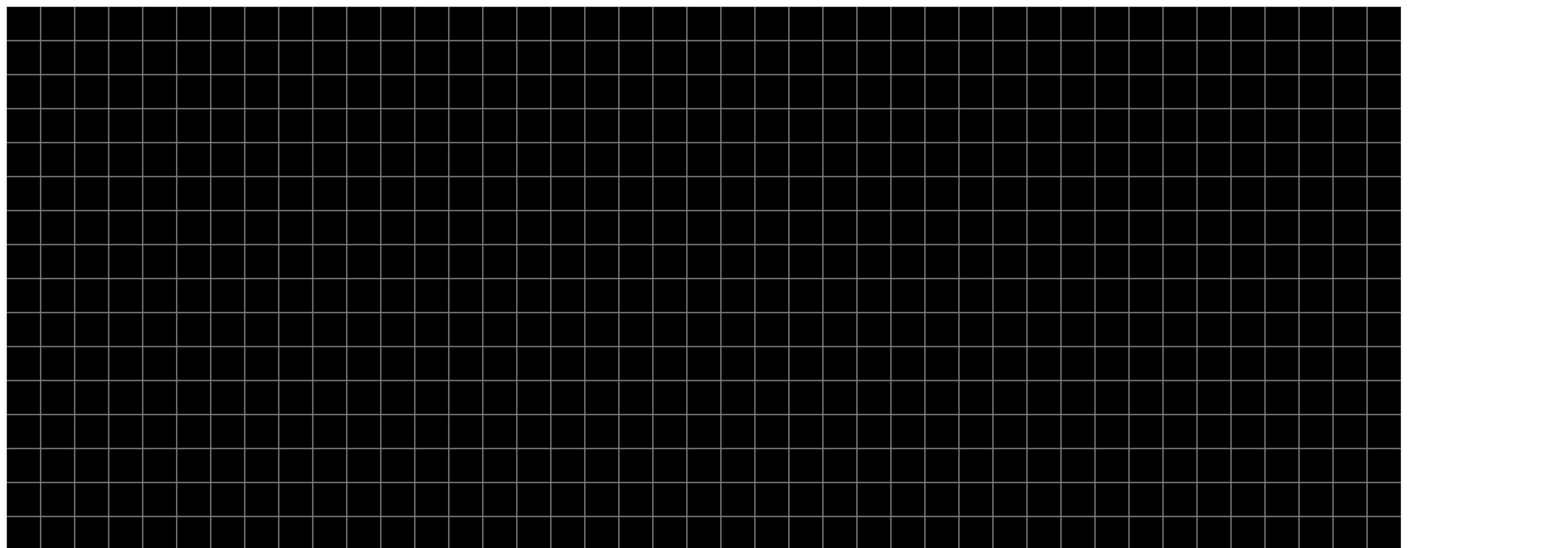
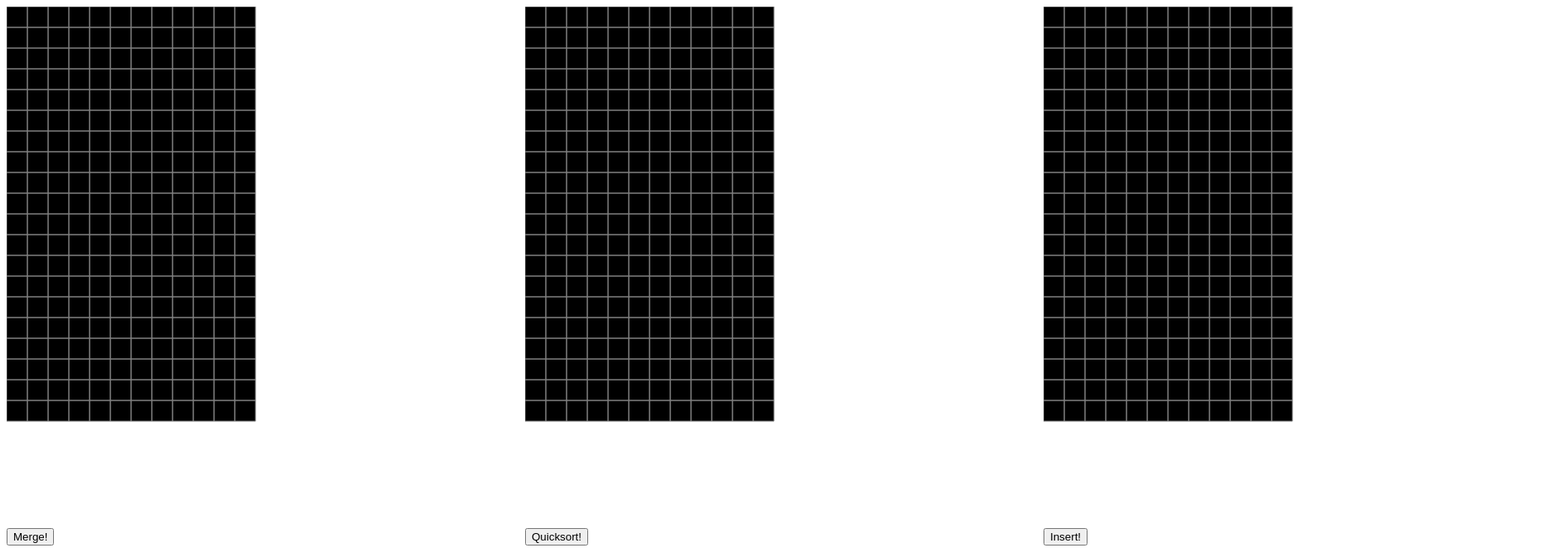
Before and after one commit to rojan-rijal/Sorting-Visualizer, a plain HTML site: page index.html in a window 1280 px wide. Shown: the top 661 px of the page at 83% size, 1883 px wide, since content can reach past the window. Drawn offline with Linux system fonts and the light colour scheme.

Commit message:
Added a canvas for each sorting method

```diff
--- a/index.html
+++ b/index.html
@@ -4,10 +4,23 @@
     <meta charset="UTF-8">
     <meta name="viewport" content="width=device-width, initial-scale=1.0">
     <title>Document</title>
+    <link rel="stylesheet" type="text/css" href="styles/styles.css"/>
 </head>
 <body>
-    <canvas id="canvas" style="background: #fff;"></canvas>
-
+    <div class="sorters">
+        <div class="sort">
+            <canvas id="merge" style="background: #fff;"></canvas>
+            <button>Merge!</button>
+        </div>
+        <div class="sort">
+            <canvas id="quick" style="background: #fff;"></canvas>
+            <button>Quicksort!</button>
+        </div>
+        <div class="sort">
+            <canvas id="insert" style="background: #fff;"></canvas>
+            <button>Insert!</button>
+        </div>
+    </div>
 </body>
-<script id="caves" src="scripts/grid.js"></script>
+<script id="sort" src="scripts/grid.js"></script>
 </html>
--- a/scripts/grid.js
+++ b/scripts/grid.js
@@ -1,18 +1,37 @@
-let BOARD_WIDTH = 41;
-let BOARD_HEIGHT = 41;
+let BOARD_WIDTH = 25;
+let BOARD_HEIGHT = 25;
 let scale_factor = BOARD_WIDTH;
 let width = Math.pow(BOARD_WIDTH,2);
 let height = Math.pow(BOARD_HEIGHT,2);
 
-let canvas = document.getElementById("canvas");
-let context = canvas.getContext("2d");
+let merge = document.getElementById("merge");
+let quick = document.getElementById("quick");
+let insert = document.getElementById("insert");
 
-canvas.width = width;
-canvas.height = height;
+let merge_context = contextGenerator(merge)
+let quick_context = contextGenerator(quick)
+let insert_context = contextGenerator(insert)
+
+console.log(merge);
+console.log(merge_context);
+
+setDimensions(merge);
+setDimensions(quick);
+setDimensions(insert);
+
+function setDimensions(element){
+  element.width = width;
+  element.height = height;
+}
+
+function contextGenerator(canvas){
+  return canvas.getContext("2d");
+}
+
 
 const MAX_SUM = 16;
 
-const random_mode = true;
+const random_mode = false;
 
 let grid = [];
 let matrix = [];
@@ -43,7 +62,7 @@ function sleep(ms) {
   return new Promise(resolve => setTimeout(resolve, ms));
 }
 
-function colorFound(node){
+function colorFound(context, node){
   context.beginPath();
   context.fillStyle = "green";
   context.rect(node.random_pos.x * scale_factor, node.random_pos.y * scale_factor, node.width, node.height);
@@ -51,7 +70,7 @@ function colorFound(node){
   context.stroke();
 }
 
-function colorRed(node){
+function colorRed(context, node){
   context.beginPath();
   context.fillStyle = "red";
   context.rect(node.random_pos.x * scale_factor, node.random_pos.y * scale_factor, node.width, node.height);
@@ -59,7 +78,7 @@ function colorRed(node){
   context.stroke();
 }
 
-function colorYellow(node){
+function colorYellow(context, node){
   context.beginPath();
   context.fillStyle = "yellow";
   context.rect(node.random_pos.x * scale_factor, node.random_pos.y * scale_factor, node.width, node.height);
@@ -67,7 +86,7 @@ function colorYellow(node){
   context.stroke();
 }
 
-function createEdge(i, j){
+function createEdge(context, i, j){
   context.beginPath();
   context.strokeStyle = "orange"
   context.moveTo(nodes[i].random_pos.x*scale_factor, nodes[j].random_pos.y*scale_factor);
@@ -76,7 +95,7 @@ function createEdge(i, j){
 }
 
 
-function hasBeenVisited(node){
+function hasBeenVisited(context, node){
   for(var i = 0; i < visited.length; i++){
     if(visited[i] == node)
       return true;
@@ -86,15 +105,17 @@ function hasBeenVisited(node){
 
 //DRAWING FUNCTIONS
 
-function drawBoard(){
+function drawBoard(context, index){
+  console.log(":D");
+  index = index + 1;
   context.beginPath();
   context.strokeStyle = "gray";
   context.fillStyle=  "black";
 
-  for(var i = 0; i < BOARD_HEIGHT; i++){
+  for(var i = 0; i < 12; i++){
     grid[i] = [];
-    for(var j = 0; j < BOARD_WIDTH; j++){
-      grid[i][j] = new Node(i, j, 0)
+    for(var j = 0; j < 20; j++){
+      grid[i][j] = new Node(i, j, index)
       context.rect(i*BOARD_HEIGHT, j*BOARD_WIDTH, BOARD_WIDTH, BOARD_HEIGHT);
       context.fillRect(i*BOARD_HEIGHT, j*BOARD_WIDTH, BOARD_WIDTH, BOARD_HEIGHT);
     }
@@ -102,7 +123,7 @@ function drawBoard(){
   context.stroke();
 }
 
-function drawNode(node, isBotNode){
+function drawNode(context, node, isBotNode){
   context.beginPath();
   context.strokeStyle = "gray";
   if(isBotNode){
@@ -112,8 +133,8 @@ function drawNode(node, isBotNode){
     context.fillStyle=  "yellow";
   }
   if(random_mode){
-    context.rect(node.random_pos.x*scale_factor, node.random_pos.y*scale_factor, node.width, node.height);
-    context.fillRect(node.random_pos.x*scale_factor, node.random_pos.y*scale_factor, node.width, node.height);
+    context.rect(node.random_pos.x*index*scale_factor, node.random_pos.y*index*scale_factor, node.width, node.height);
+    context.fillRect(node.random_pos.x*index*scale_factor, node.random_pos.y*index*scale_factor, node.width, node.height);
   } else {
     context.rect(node.position.x*scale_factor, node.position.y*scale_factor, node.width, node.height);
     context.fillRect(node.position.x*scale_factor, node.position.y*scale_factor, node.width, node.height);
@@ -134,5 +155,7 @@ let tester = new Tester();
 
 let bot = new Node(new Coord(16, 0, 0));
 
-drawBoard();
+drawBoard(merge_context, 0);
+drawBoard(quick_context, 1);
+drawBoard(insert_context, 2);
 // let interval = setInterval(() => { moveAnt(myBot); }, 20)
--- /dev/null
+++ b/styles/styles.css
@@ -0,0 +1,3 @@
+.sorters{
+    display: flex;
+}
```
